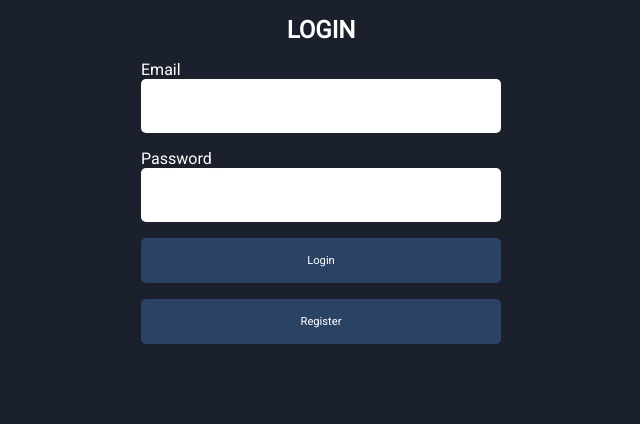
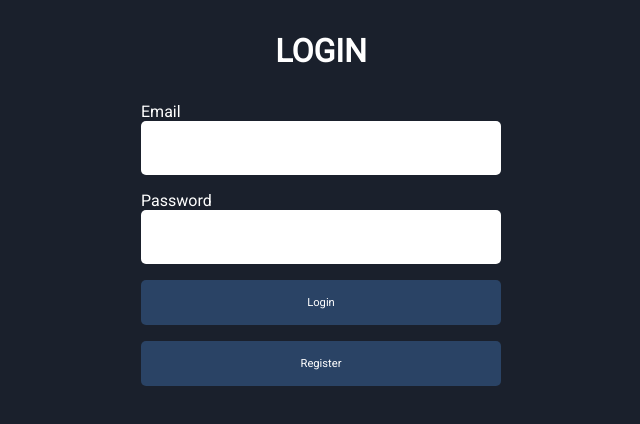
Before and after one commit to willbell71/user-authentication, an Angular app in the folder login-angular/: page /login in a window 1280 px wide. Shown: the top 424 px of the page, without its empty margins (319-959 px from the left). Built offline with nearby package versions, Linux system fonts and the light colour scheme.

Commit message:
Hotfix: refactored title styles

```diff
--- a/login-angular/src/app/dashboard/dashboard.component.scss
+++ b/login-angular/src/app/dashboard/dashboard.component.scss
@@ -1,9 +1,4 @@
 $color-article-background: rgba(0, 0, 0, .1);
-
-.header {
-  text-align: center;
-  padding: 32px;
-}
 
 .container {
   margin: 0 32px;
--- a/login-angular/src/app/login/login.component.html
+++ b/login-angular/src/app/login/login.component.html
@@ -1,6 +1,9 @@
+<header>
+  <h1 class="header">Login</h1>
+</header>
+
 <main class="form">
   <section class="form__block">
-    <h1 class="form__title">Login</h1>
     <form>
       <label class="form__field" for="email">Email
         <input [(ngModel)]="formValues.email" class="form__input" id="email" type="text" name="email">
--- a/login-angular/src/app/register/register.component.html
+++ b/login-angular/src/app/register/register.component.html
@@ -1,6 +1,9 @@
+<header>
+  <h1 class="header">Register</h1>
+</header>
+
 <main class="form">
   <section class="form__block">
-    <h1 class="form__title">Register</h1>
     <form>
       <label class="form__field" for="first-name">First Name
         <input [(ngModel)]="formValues.firstName" class="form__input" id="first-name" type="text" name="firstName">
--- a/login-angular/src/styles.scss
+++ b/login-angular/src/styles.scss
@@ -47,6 +47,14 @@ ul {
 }
 
 // global styles
+
+// header
+
+.header {
+  padding: 32px;
+  text-align: center;
+  text-transform: uppercase;
+}
 
 // buttons
 
@@ -111,12 +119,6 @@ ul {
   width: 90%;
 }
 
-.form__title {
-  padding: 16px 0;
-  text-align: center;
-  text-transform: uppercase;
-}
-
 .form__field {
   display: block;
   padding: 0 0 16px;
```
